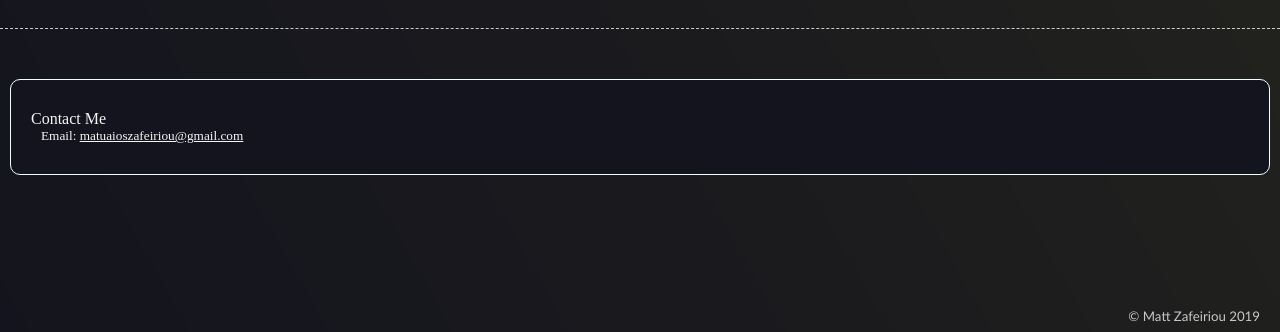
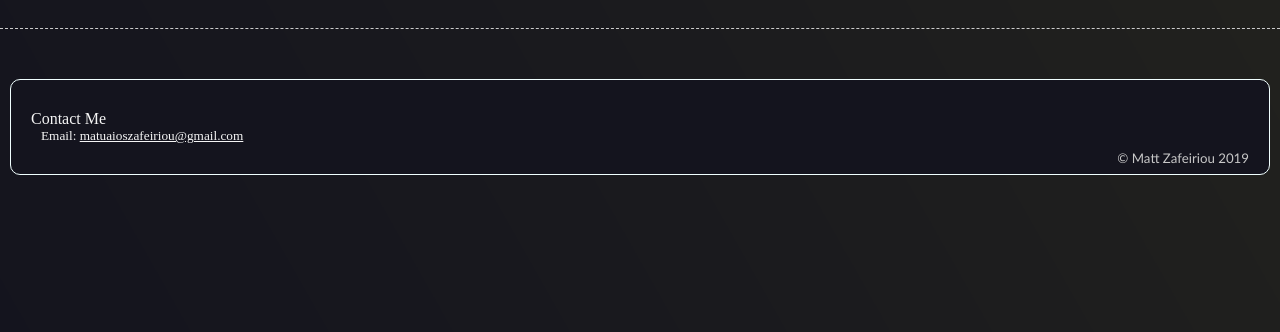
Before and after one commit to CaptainWolfie/testWebsite, a plain HTML site: page index.html in a window 1280 px wide. Shown: the part 468-800 px from the top of the page. Drawn offline with Linux system fonts and the light colour scheme; a web font is replaced by a local one.

Commit message:
Fixed copyright position
Signed-off-by: CaptainWolfie <matuaioszafeiriou@gmail.com>

```diff
--- a/index.css
+++ b/index.css
@@ -35,8 +35,9 @@ footer {
 }
 
 .bottom {
-    margin: 30px 20px;
+    padding: 30px 20px;
     overflow: hidden;
+    position: relative;
 }
 
 a {
@@ -50,7 +51,7 @@ a {
 }
 .copyright {
     color: rgb(200,200,200);
-    position: fixed;
+    position: absolute;
     font-family: "Trebuchet MS", Helvetica, sans-serif;
     bottom: 8px;
     right: 20px;
```
